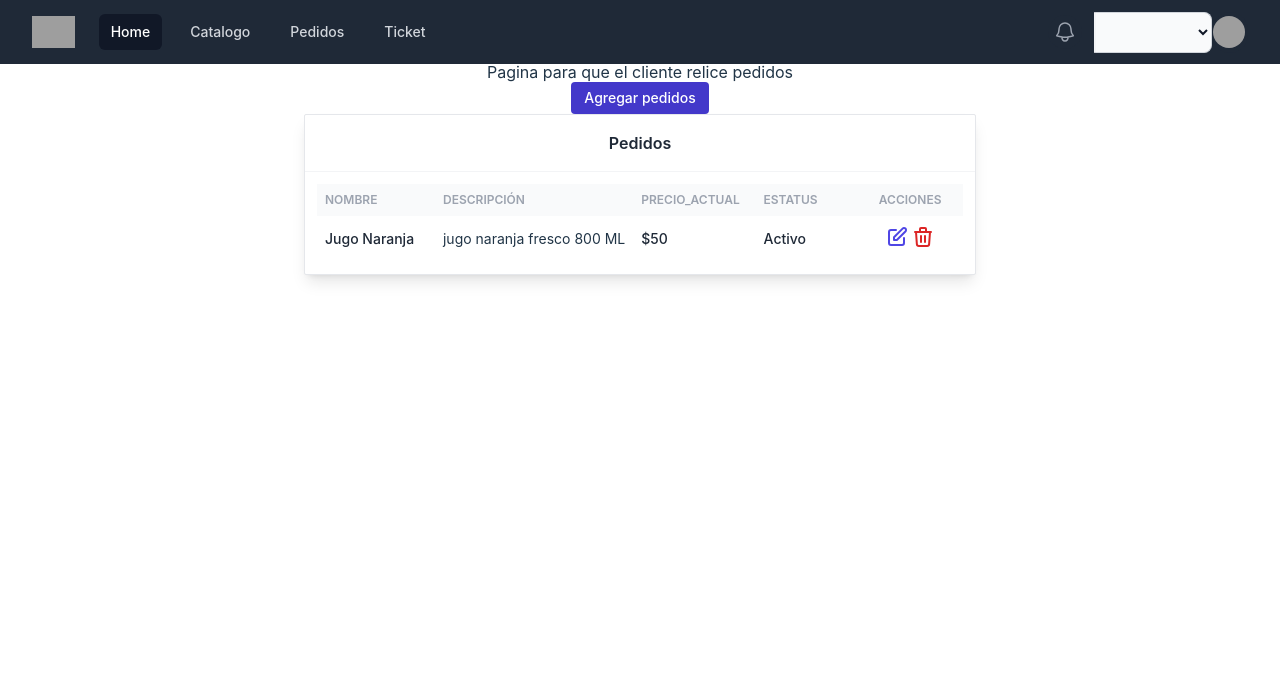
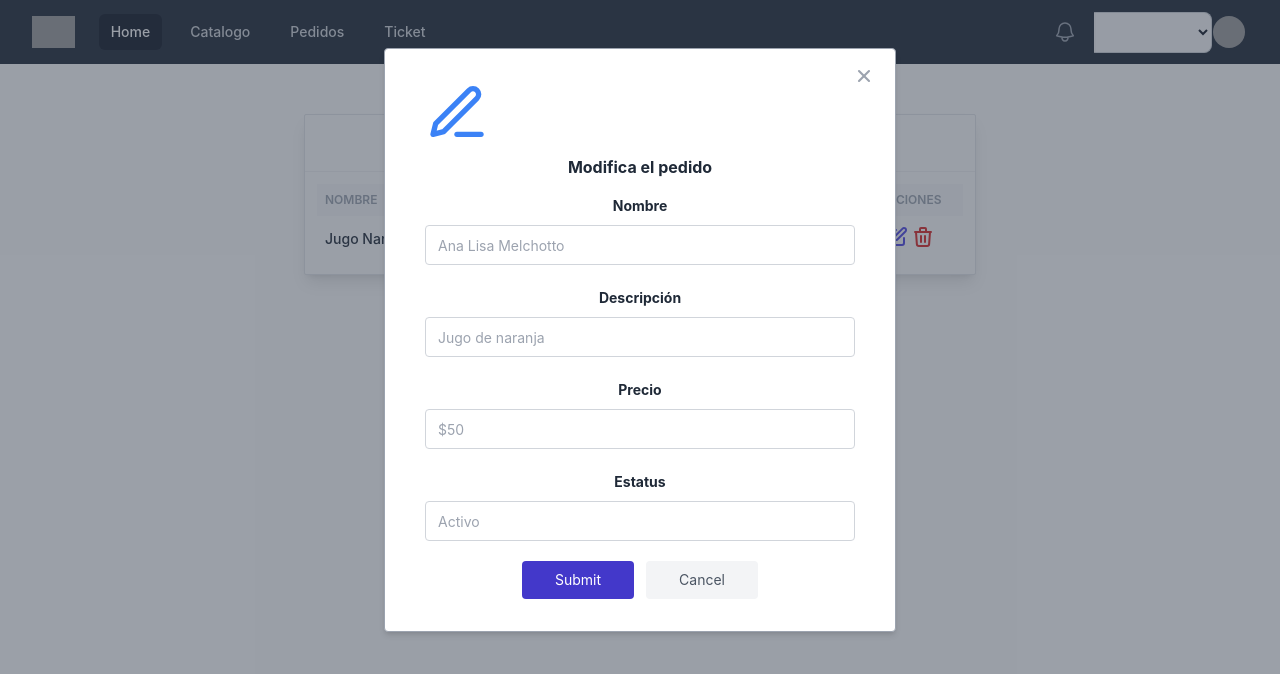
Before and after one commit to diegoalz/jugosonClient, a Vue app: page /cliente/pedidos in a window 1280 px wide. Both pictures are taken after a click on the button 897 px from the left and 236 px from the top of the page. Shown: the top 674 px of the page. Built offline with nearby package versions, Linux system fonts and the light colour scheme; grey boxes are pictures that could not be loaded.

Commit message:
modals funcionando

```diff
--- a/src/views/Cliente/CrudPedidos.vue
+++ b/src/views/Cliente/CrudPedidos.vue
@@ -53,7 +53,7 @@
                                 <td class="p-2 whitespace-nowrap">
                                         <div class="flex flex-row justify-center">
                                             <div>
-                                                <button>
+                                                <button @click="modaledit=true" type="button">
                                                     <a href="#" class="text-indigo-600 hover:text-indigo-900">
                                                         <svg xmlns="http://www.w3.org/2000/svg" class="w-6 h-6" fill="none" viewBox="0 0 24 24"
                                                         stroke="currentColor">
@@ -63,7 +63,7 @@
                                                 </button>
                                             </div>
                                             <div>
-                                                <button>
+                                                <button @click="modalborrar=true" type="button">
                                                     <a href="#">
                                                         <svg xmlns="http://www.w3.org/2000/svg" class="w-6 h-6 text-red-600 hover:text-red-800" fill="none" viewBox="0 0 24 24" stroke="currentColor">
                                                             <path stroke-linecap="round" stroke-linejoin="round" stroke-width="2" d="M19 7l-.867 12.142A2 2 0 0116.138 21H7.862a2 2 0 01-1.995-1.858L5 7m5 4v6m4-6v6m1-10V4a1 1 0 00-1-1h-4a1 1 0 00-1 1v3M4 7h16" />
@@ -81,10 +81,102 @@
         </div>
     </div>
 
+
+<!-- modasl edit -->
+
+    <div class="py-12 bg-gray-700/50 z-10 absolute top-0 right-0 bottom-0 left-0" id="modal" v-show="modaledit">
+        <div role="alert" class="container mx-auto w-11/12 md:w-2/3 max-w-lg">
+            <div class="relative py-8 px-5 md:px-10 bg-white shadow-md rounded border border-gray-400">
+                <div class="w-full flex justify-start text-gray-600 mb-3">
+
+                    <svg class="h-16 w-16 text-blue-500"  width="24"  height="24"  viewBox="0 0 24 24"  xmlns="http://www.w3.org/2000/svg"  fill="none"  stroke="currentColor"  stroke-width="2"  stroke-linecap="round"  stroke-linejoin="round">  <path d="M12 20h9" />  <path d="M16.5 3.5a2.121 2.121 0 0 1 3 3L7 19l-4 1 1-4L16.5 3.5z" /></svg>
+
+
+                </div>
+                <h1 class="text-gray-800 font-lg font-bold tracking-normal leading-tight mb-4">Modifica el pedido</h1>
+                <label for="name" class="text-gray-800 text-sm font-bold leading-tight tracking-normal">Nombre</label>
+                <input id="name" class="mb-5 mt-2 text-gray-600 focus:outline-none focus:border focus:border-indigo-700 font-normal w-full h-10 flex items-center pl-3 text-sm border-gray-300 rounded border" placeholder="Ana Lisa Melchotto" />
+                <label for="name" class="text-gray-800 text-sm font-bold leading-tight tracking-normal">Descripción</label>
+                <input id="name" class="mb-5 mt-2 text-gray-600 focus:outline-none focus:border focus:border-indigo-700 font-normal w-full h-10 flex items-center pl-3 text-sm border-gray-300 rounded border" placeholder="Jugo de naranja" />
+                <label for="name" class="text-gray-800 text-sm font-bold leading-tight tracking-normal">Precio</label>
+                <input id="name" class="mb-5 mt-2 text-gray-600 focus:outline-none focus:border focus:border-indigo-700 font-normal w-full h-10 flex items-center pl-3 text-sm border-gray-300 rounded border" placeholder="$50" />
+                <label for="name" class="text-gray-800 text-sm font-bold leading-tight tracking-normal">Estatus</label>
+                <input id="name" class="mb-5 mt-2 text-gray-600 focus:outline-none focus:border focus:border-indigo-700 font-normal w-full h-10 flex items-center pl-3 text-sm border-gray-300 rounded border" placeholder="Activo" />
+
+                <div class="flex items-center justify-center w-full">
+                    <button class="focus:outline-none focus:ring-2 focus:ring-offset-2 focus:ring-indigo-700 transition duration-150 ease-in-out hover:bg-indigo-600 bg-indigo-700 rounded text-white px-8 py-2 text-sm">Submit</button>
+                    <button class="focus:outline-none focus:ring-2 focus:ring-offset-2  focus:ring-gray-400 ml-3 bg-gray-100 transition duration-150 text-gray-600 ease-in-out hover:border-gray-400 hover:bg-gray-300 border rounded px-8 py-2 text-sm" @click="modaledit=false" type="button">Cancel</button>
+                </div>
+                <button class="cursor-pointer absolute top-0 right-0 mt-4 mr-5 text-gray-400 hover:text-gray-600 rounded focus:ring-2 focus:outline-none focus:ring-gray-600" @click="modaledit=false" type="button" aria-label="close modal" role="button">
+                    <svg  xmlns="http://www.w3.org/2000/svg"  class="icon icon-tabler icon-tabler-x" width="20" height="20" viewBox="0 0 24 24" stroke-width="2.5" stroke="currentColor" fill="none" stroke-linecap="round" stroke-linejoin="round">
+                        <path stroke="none" d="M0 0h24v24H0z" />
+                        <line x1="18" y1="6" x2="6" y2="18" />
+                        <line x1="6" y1="6" x2="18" y2="18" />
+                    </svg>
+                </button>
+            </div>
+        </div>
+    </div>
+
+<!-- modal edit fin -->
+
+
+<!-- modal borrar -->
+
+<div class="py-12 bg-gray-700/50 min-w-screen h-screen animated fadeIn faster  fixed  left-0 top-0 flex justify-center items-center inset-0 z-50 outline-none focus:outline-none bg-no-repeat bg-center bg-cover"  v-show="modalborrar">
+    <!-- <div class="absolute bg-black opacity-80 inset-0 z-0"></div> -->
+    <div class="w-full  max-w-lg p-5 relative mx-auto my-auto rounded-xl shadow-lg  bg-white ">
+    <!--content-->
+    <div class="">
+        <!--body-->
+        <div class="text-center p-5 flex-auto justify-center">
+                <svg xmlns="http://www.w3.org/2000/svg" class="w-16 h-16 flex items-center text-red-500 mx-auto" viewBox="0 0 20 20" fill="currentColor">
+<path fill-rule="evenodd" d="M9 2a1 1 0 00-.894.553L7.382 4H4a1 1 0 000 2v10a2 2 0 002 2h8a2 2 0 002-2V6a1 1 0 100-2h-3.382l-.724-1.447A1 1 0 0011 2H9zM7 8a1 1 0 012 0v6a1 1 0 11-2 0V8zm5-1a1 1 0 00-1 1v6a1 1 0 102 0V8a1 1 0 00-1-1z" clip-rule="evenodd" />
+</svg>
+                        <h2 class="text-xl font-bold py-4 ">¿Estas seguro?</h2>
+                        <p class="text-sm text-gray-500 px-8">¿Realmente quieres borrar este elemento?</p>
+        </div>
+        <!--footer-->
+        <div class="p-3  mt-2 text-center space-x-4 md:block">
+            <button class="mb-2 md:mb-0 bg-white px-5 py-2 text-sm shadow-sm font-medium tracking-wider border text-gray-600 rounded-full hover:shadow-lg hover:bg-gray-100"  @click="modalborrar=false">
+                Cancelar
+            </button>
+            <button class="mb-2 md:mb-0 bg-red-500 border border-red-500 px-5 py-2 text-sm shadow-sm font-medium tracking-wider text-white rounded-full hover:shadow-lg hover:bg-red-600">Borrar</button>
+        </div>
+    </div>
+
+    <button class="cursor-pointer absolute top-0 right-0 mt-4 mr-5 text-gray-400 hover:text-gray-600 rounded focus:ring-2 focus:outline-none focus:ring-gray-600" @click="modalborrar=false" type="button" aria-label="close modal" role="button">
+                    <svg  xmlns="http://www.w3.org/2000/svg"  class="icon icon-tabler icon-tabler-x" width="20" height="20" viewBox="0 0 24 24" stroke-width="2.5" stroke="currentColor" fill="none" stroke-linecap="round" stroke-linejoin="round">
+                        <path stroke="none" d="M0 0h24v24H0z" />
+                        <line x1="18" y1="6" x2="6" y2="18" />
+                        <line x1="6" y1="6" x2="18" y2="18" />
+                    </svg>
+                </button>
+
+    </div>
+
+
+
+</div>
+
+<!-- modal borrar fin -->
+
+
+
+
 </template>
 
 <script>
     export default {
         name: "CrudPedidos",
+        data() {
+            return {
+                modaledit: false,
+                modalborrar: false,
+            }
+        }
     };
+
+    var menu = document.getElementById("menu");
+
 </script>
```
